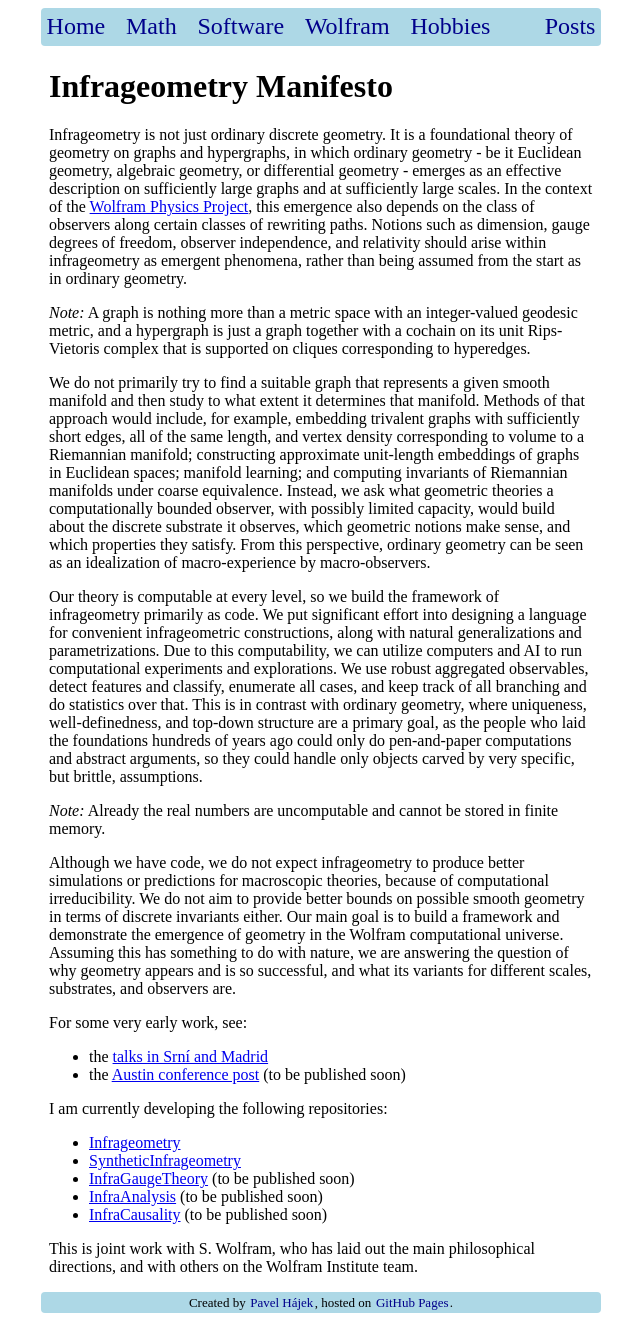
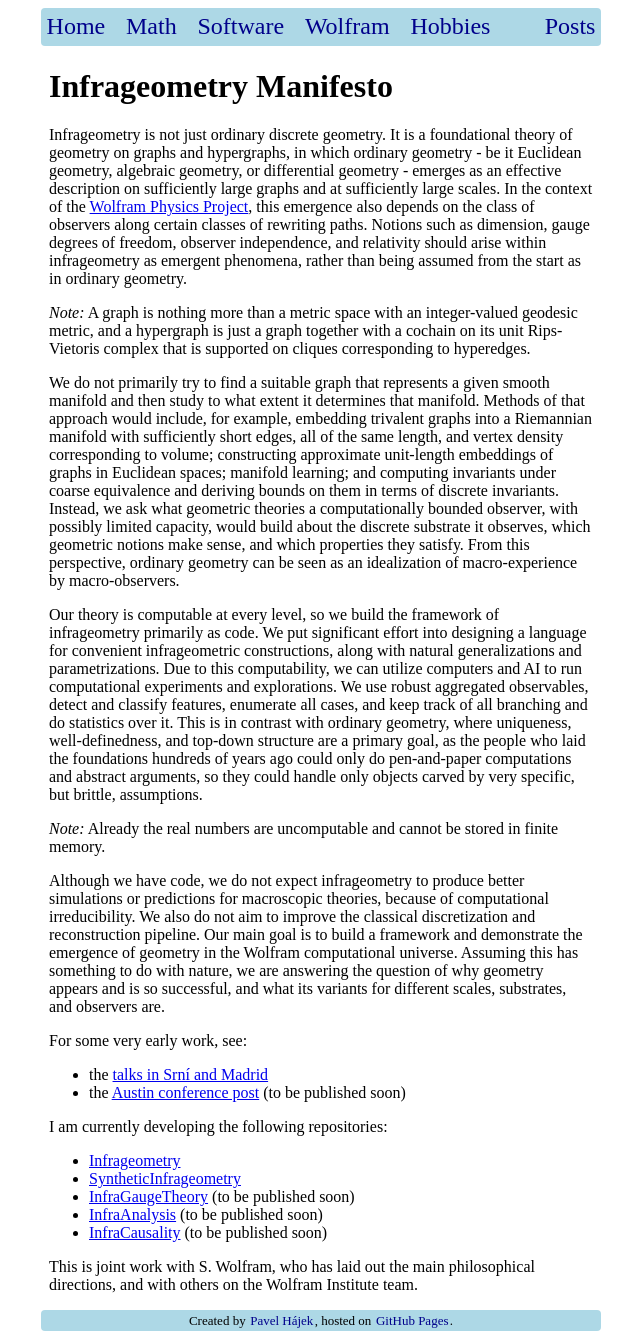
Before and after one commit to p135246/p135246.github.io, a Jekyll site: the page built from Wolfram/_posts/2026-05-30-infrageometry-manifesto.md, in a window 1280 px wide. Shown: the whole page, without its empty margins (319-959 px from the left). Built offline with Jekyll 4.4.1, drawn with Linux system fonts in a browser that asks for light colours; our own code applies the rules of GitHub Pages for plain Markdown files; comment, search, counter and statistics services are not loaded.

Commit message:
Correct grammar in manifesto methods and observables

```diff
--- a/Wolfram/_posts/2026-05-30-infrageometry-manifesto.md
+++ b/Wolfram/_posts/2026-05-30-infrageometry-manifesto.md
@@ -15,20 +15,20 @@ Notions such as dimension, gauge degrees of freedom, observer independence, and
 *Note:* A graph is nothing more than a metric space with an integer-valued geodesic metric, and a hypergraph is just a graph together with a cochain on its unit Rips-Vietoris complex that is supported on cliques corresponding to hyperedges.
 
 We do not primarily try to find a suitable graph that represents a given smooth manifold and then study to what extent it determines that manifold.
-Methods of that approach would include, for example, embedding trivalent graphs with sufficiently short edges, all of the same length, and vertex density corresponding to volume to a Riemannian manifold; constructing approximate unit-length embeddings of graphs in Euclidean spaces; manifold learning; and computing invariants of Riemannian manifolds under coarse equivalence.
+Methods of that approach would include, for example, embedding trivalent graphs into a Riemannian manifold with sufficiently short edges, all of the same length, and vertex density corresponding to volume; constructing approximate unit-length embeddings of graphs in Euclidean spaces; manifold learning; and computing invariants under coarse equivalence and deriving bounds on them in terms of discrete invariants.
 Instead, we ask what geometric theories a computationally bounded observer, with possibly limited capacity, would build about the discrete substrate it observes, which geometric notions make sense, and which properties they satisfy.
 From this perspective, ordinary geometry can be seen as an idealization of macro-experience by macro-observers.
 
 Our theory is computable at every level, so we build the framework of infrageometry primarily as code.
 We put significant effort into designing a language for convenient infrageometric constructions, along with natural generalizations and parametrizations.
 Due to this computability, we can utilize computers and AI to run computational experiments and explorations.
-We use robust aggregated observables, detect features and classify, enumerate all cases, and keep track of all branching and do statistics over that.
+We use robust aggregated observables, detect and classify features, enumerate all cases, and keep track of all branching and do statistics over it.
 This is in contrast with ordinary geometry, where uniqueness, well-definedness, and top-down structure are a primary goal, as the people who laid the foundations hundreds of years ago could only do pen-and-paper computations and abstract arguments, so they could handle only objects carved by very specific, but brittle, assumptions.
 
 *Note:* Already the real numbers are uncomputable and cannot be stored in finite memory.
 
 Although we have code, we do not expect infrageometry to produce better simulations or predictions for macroscopic theories, because of computational irreducibility.
-We do not aim to provide better bounds on possible smooth geometry in terms of discrete invariants either.
+We also do not aim to improve the classical discretization and reconstruction pipeline.
 Our main goal is to build a framework and demonstrate the emergence of geometry in the Wolfram computational universe.
 Assuming this has something to do with nature, we are answering the question of why geometry appears and is so successful, and what its variants for different scales, substrates, and observers are.
 
```
